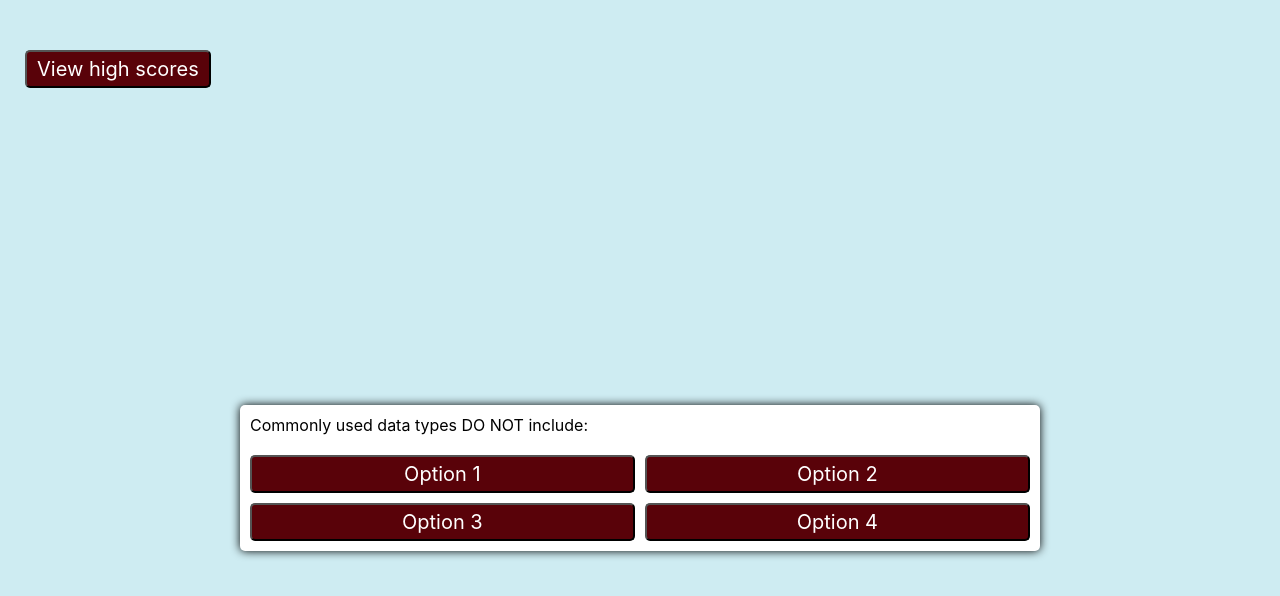
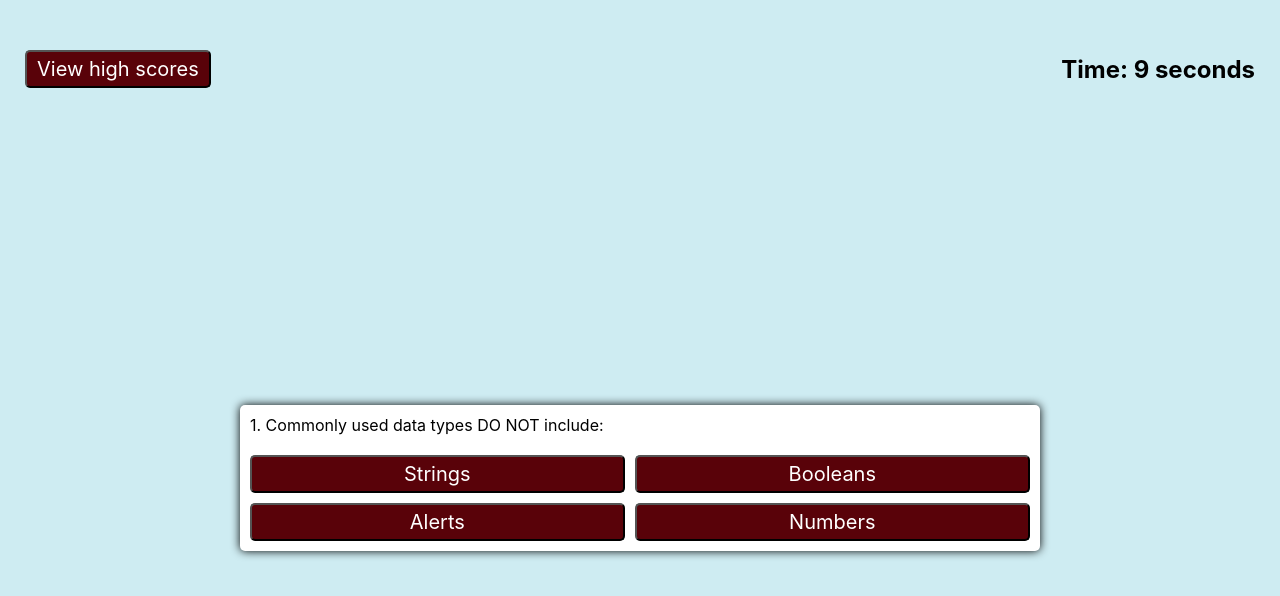
Before and after one commit to d-belleza/code-quiz, a plain HTML site: page index.html in a window 1280 px wide. Both pictures are taken after a click on the button "Start". Drawn offline with Linux system fonts and the light colour scheme.

Commit message:
revert to older commit

```diff
--- a/assets/js/script.js
+++ b/assets/js/script.js
@@ -11,72 +11,72 @@ var scoreEl = document.getElementById("your-score");
 var saveBtnEl = document.getElementById("save-score");
 
 var questionEl = document.getElementById("question");
-var optionBtnEl = document.getElementById("option-btns")
+var btn1El = document.getElementById("btn1");
+var btn2El = document.getElementById("btn2");
+var btn3El = document.getElementById("btn3");
+var btn4El = document.getElementById("btn4");
 
 //Question assignment
 var questionArray = [
     {
-        question: "Commonly used data types DO NOT include:",
-        options: [
-            {option: "Strings", correct: false},
-            {option: "Booleans", correct: false},
-            {option: "Alerts", correct: false},
-            {option: "Numbers", correct: true}
-        ]
+        q: "Commonly used data types DO NOT include:",
+        option1: "Strings",
+        option2: "Booleans",
+        option3: "Alerts",
+        option4: "Numbers",
+        answer: "Numbers"
     },
     {
-        question: "The condition in an if/else statement is enclosed within",
-        options: [
-            {option: "Quotes", correct: false},
-            {option: "Curly Brackets", correct: true},
-            {option: "Parenthesis", correct: false},
-            {option: "Square Brackets", correct: false}
-        ]
+        q: "The condition in an if/else statement is enclosed within",
+        option1: "Quotes",
+        option2: "Curly Brackets",
+        option3: "Parenthesis",
+        option4: "Square Brackets",
+        answer: "Curly Brackets"
     },
     {
-        question: "Arrays in Javascript can be used to store",
-        options: [
-            {option: "Numbers and strings", correct: false},
-            {option: "Other Arrays", correct: false},
-            {option: "Booleans", correct: false},
-            {option: "All of the above", correct: true}
-        ]
+        q: "Arrays in Javascript can be used to store",
+        option1: "Numbers and strings",
+        option2: "Other Arrays",
+        option3: "Booleans",
+        option4: "All of the above",
+        answer: "All of the above"
     },
     {
-        question: "String values must be enclosed within____. When being assigned to variables",
-        options: [
-            {option: "Commas", correct: false},
-            {option: "Curly Brackets", correct: false},
-            {option: "Quotes", correct: false},
-            {option: "Parenthesis", correct: true}
-        ]
+        q: "String values must be enclosed within____. When being assigned to variables",
+        option1: "Commas",
+        option2: "Curly Brackets",
+        option3: "Quotes",
+        option4: "Parenthesis",
+        answer: "Parenthesis"
     },
     {
-        question: "A very useful tool used during development and debugging for printing content to the debugger is",
-        options: [
-            {option: "Javascript", correct: false},
-            {option: "Terminal/Bash", correct: false},
-            {option: "For Loops", correct: false},
-            {option: "Console.log", correct: true}
-        ]
+        q: "A very useful tool used during development and debugging for printing content to the debugger is",
+        option1: "Javascript",
+        option2: "Terminal/Bash",
+        option3: "For Loops",
+        option4: "Console.log",
+        answer: "Console.log"
     }
 ];
 
 function newScreen(){
+    currentQuestion = 0;
+    startScreenEl.style.display = "flex";
+    quizEl.style.display = "none";
     endScreenEl.style.display = "none";
-    quizEl.style.display = "none";
+    loadQuestion(currentQuestion);
 }
 
 function startHandler(){
-    //var timeLeft = 30;
+    var timeLeft = 10;
     startScreenEl.style.display = "none";
     quizEl.style.display = "block";
-    loadNextQuestion();
-    /*var timeInterval = setInterval(function () {
+    var timeInterval = setInterval(function () {
         timerEl.textContent = "Time: " + timeLeft + " seconds";
         timeLeft--;
-        if (timeLeft <= 0 || (currentQuestion === questionArray.length)) {
-            if(timeLeft <= 0){
+        if (timeLeft === 0 || currentQuestion === questionArray.length) {
+            if(timeLeft === 0){
                 score = 0;
             }else{
                 score = timeLeft;
@@ -85,29 +85,23 @@ function startHandler(){
             loadEndScreen();
         }
 
+      }, 1000);
+}
 
-      }, 1000);*/
+
+function loadQuestion(questionIndex){
+    var q = questionArray[questionIndex];
+    questionEl.textContent = (questionIndex + 1) + ". " + q.q;
+    btn1El.textContent = q.option1;
+    btn2El.textContent = q.option2;
+    btn3El.textContent = q.option3;
+    btn4El.textContent = q.option4;
 }
 
 function loadNextQuestion(){
-    loadQuestion(questionArray[currentQuestion]);
+        currentQuestion++;
+        loadQuestion(currentQuestion);
 }
-
-function loadQuestion(question){
-    questionEl.innerText = question.question;
-    question.options.forEach(option => {
-        var button = document.createElement('button');
-        button.innerText = options.option;
-        button.classList.add("btn");
-        if(option.correct){
-            button.dataset.correct = option.correct;
-        }
-        button.addEventListener("click", selectOption);
-
-    });
-}
-
-
 
 function loadEndScreen(){
     quizEl.style.display = "none";
@@ -120,3 +114,7 @@ function loadEndScreen(){
 
 newScreen();
 startBtnEl.addEventListener("click", startHandler);
+btn1El.addEventListener("click", loadNextQuestion);
+btn2El.addEventListener("click", loadNextQuestion);
+btn3El.addEventListener("click", loadNextQuestion);
+btn4El.addEventListener("click", loadNextQuestion);
--- a/index.html
+++ b/index.html
@@ -27,12 +27,11 @@
             <div id=quiz>
                 <div id="question">Questions</div>
                 <div id="option-btns" class="btn-grid">
-                    <button class="btn">Option 1</button>
-                    <button class="btn">Option 2</button>
-                    <button class="btn">Option 3</button>
-                    <button class="btn">Option 4</button>
+                    <button class="btn" id="btn1">Option 1</button>
+                    <button class="btn" id="btn2">Option 2</button>
+                    <button class="btn" id="btn3">Option 3</button>
+                    <button class="btn" id="btn4">Option 4</button>
                 </div>
-                <h2 id="result"></h2>
             </div>
             <div id="end-screen">
                 <h1>Finish!</h1>
```
